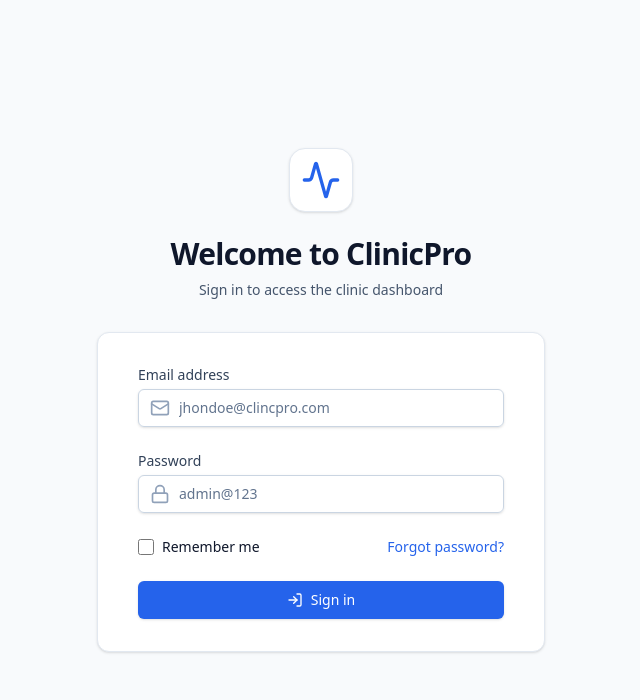
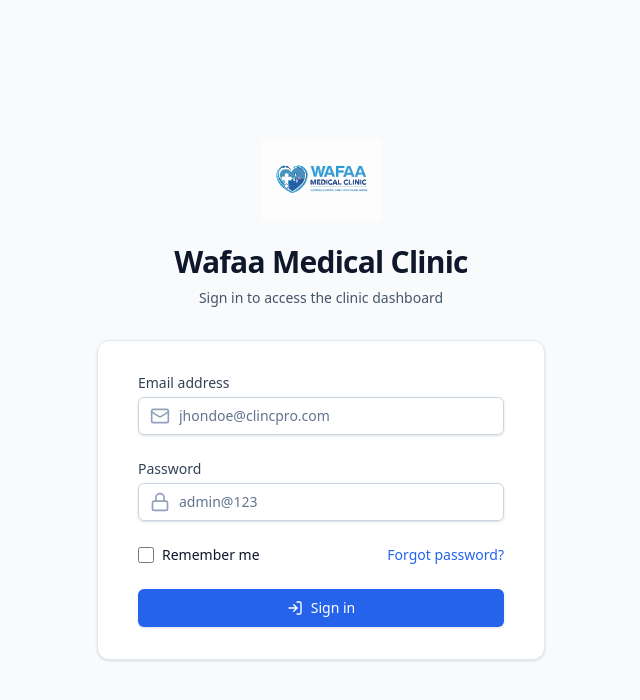
Before and after one commit to abdurahman353-dev/Clinic-frontend, a Next.js app: page /login in a window 1280 px wide. Shown: the top 700 px of the page, without its empty margins (319-959 px from the left). Built offline with nearby package versions, Linux system fonts and the light colour scheme.

Commit message:
feat: Implement initial login page, sidebar navigation, and application layout including the clinic logo.

```diff
--- a/src/app/layout.tsx
+++ b/src/app/layout.tsx
@@ -13,8 +13,8 @@
 });
 
 export const metadata: Metadata = {
-  title: "Clinic Management System",
-  description: "Modern & professional clinic management dashboard",
+  title: "Wafaa Medical Clinic",
+  description: "Compassionate Care with Excellence",
 };
 
 export default function RootLayout({
--- a/src/app/login/page.tsx
+++ b/src/app/login/page.tsx
@@ -1,7 +1,8 @@
 "use client";
 
 import { useState } from "react";
-import { Activity, Mail, Lock, LogIn } from "lucide-react";
+import Image from "next/image";
+import { Mail, Lock, LogIn } from "lucide-react";
 import { useAuth } from "@/context/AuthContext";
 import { authAPI } from "@/lib/api";
 
@@ -34,13 +35,18 @@
   return (
     <div className="min-h-screen bg-slate-50 flex flex-col justify-center py-12 sm:px-6 lg:px-8">
       <div className="sm:mx-auto sm:w-full sm:max-w-md">
-        <div className="flex justify-center text-primary-600">
-          <div className="h-16 w-16 bg-white rounded-2xl shadow-sm border border-slate-200 flex items-center justify-center">
-            <Activity className="h-10 w-10" />
-          </div>
+        <div className="flex justify-center">
+          <Image
+            src="/wafaa clinic logo.svg"
+            alt="Wafaa Medical Clinic"
+            width={240}
+            height={80}
+            className="h-20 w-auto object-contain"
+            priority
+          />
         </div>
         <h2 className="mt-6 text-center text-3xl font-extrabold text-slate-900 tracking-tight">
-          Welcome to ClinicPro
+          Wafaa Medical Clinic
         </h2>
         <p className="mt-2 text-center text-sm text-slate-600">
           Sign in to access the clinic dashboard
--- a/src/components/layout/Sidebar.tsx
+++ b/src/components/layout/Sidebar.tsx
@@ -3,6 +3,7 @@
 import Link from "next/link";
 import { usePathname } from "next/navigation";
 import { LayoutDashboard, Users, Activity, NotepadText, FileText, Package } from "lucide-react";
+import Image from "next/image";
 
 export function Sidebar() {
   const pathname = usePathname();
@@ -18,11 +19,17 @@
 
   return (
     <aside className="w-64 bg-surface border-r border-slate-200 hidden md:flex flex-col h-full shadow-sm relative z-10 transition-all duration-300">
-      <div className="h-16 flex items-center px-6 border-b border-slate-200">
-        <div className="flex items-center gap-2 text-primary-600">
-          <Activity className="h-6 w-6" />
-          <span className="font-bold text-lg tracking-tight">ClinicPro</span>
-        </div>
+      <div className="h-16 flex items-center justify-center px-4 border-b border-slate-200">
+        <Link href="/" className="flex items-center justify-center">
+          <Image
+            src="/wafaa clinic logo.svg"
+            alt="Wafaa Medical Clinic"
+            width={180}
+            height={60}
+            className="h-14 w-auto object-contain justify-center align-center"
+            priority
+          />
+        </Link>
       </div>
 
       <nav className="flex-1 overflow-y-auto py-4 px-3 space-y-1">
@@ -35,11 +42,10 @@
             <Link
               key={item.name}
               href={item.href}
-              className={`flex items-center gap-3 px-3 py-2.5 rounded-md text-sm font-medium transition-colors ${
-                actuallyActive
-                  ? "bg-primary-50 text-primary-700"
-                  : "text-slate-600 hover:bg-slate-100 hover:text-slate-900"
-              }`}
+              className={`flex items-center gap-3 px-3 py-2.5 rounded-md text-sm font-medium transition-colors ${actuallyActive
+                ? "bg-primary-50 text-primary-700"
+                : "text-slate-600 hover:bg-slate-100 hover:text-slate-900"
+                }`}
             >
               <item.icon className="h-5 w-5" />
               {item.name}
```
Also changed, not shown: public/wafaa clinic logo.svg (added).
